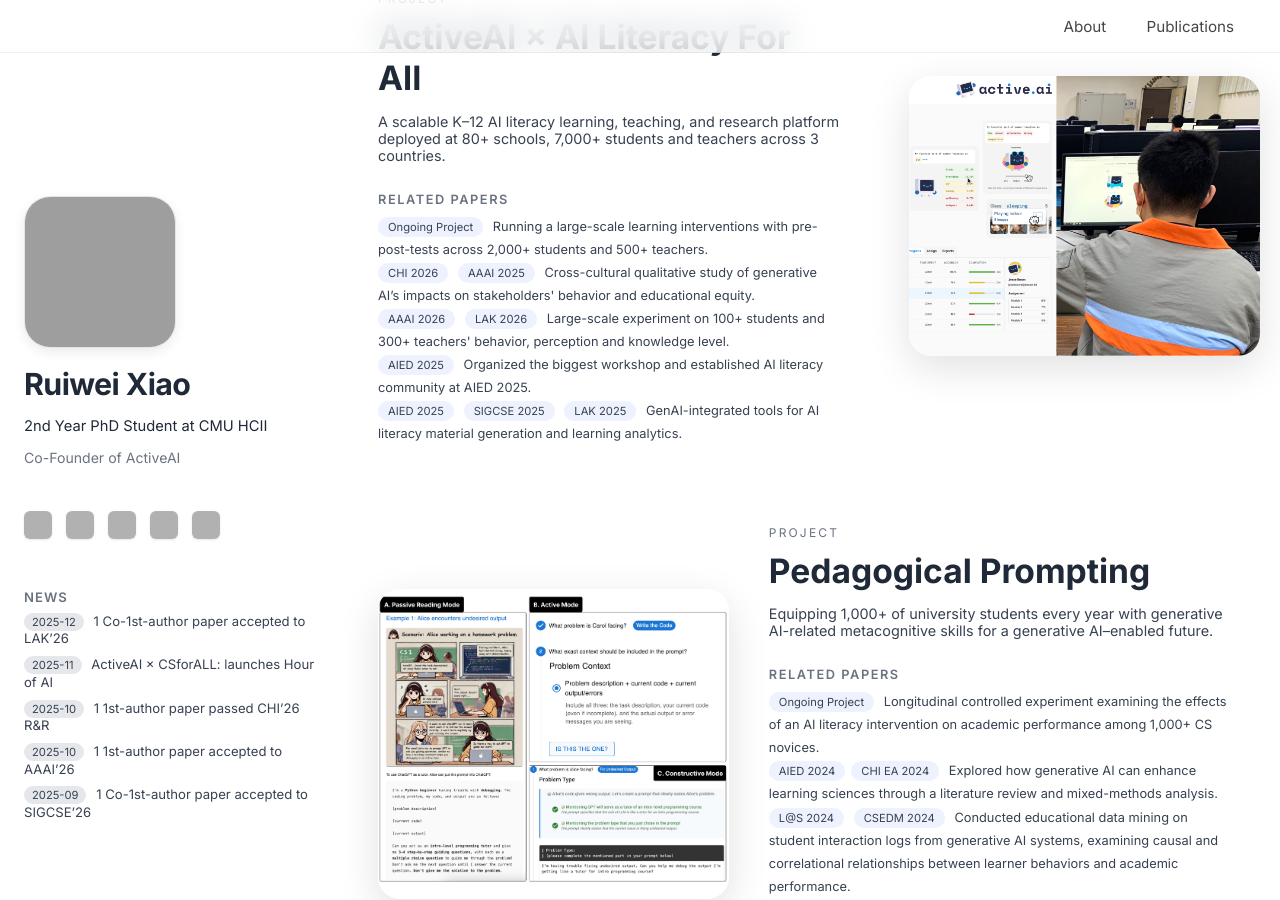
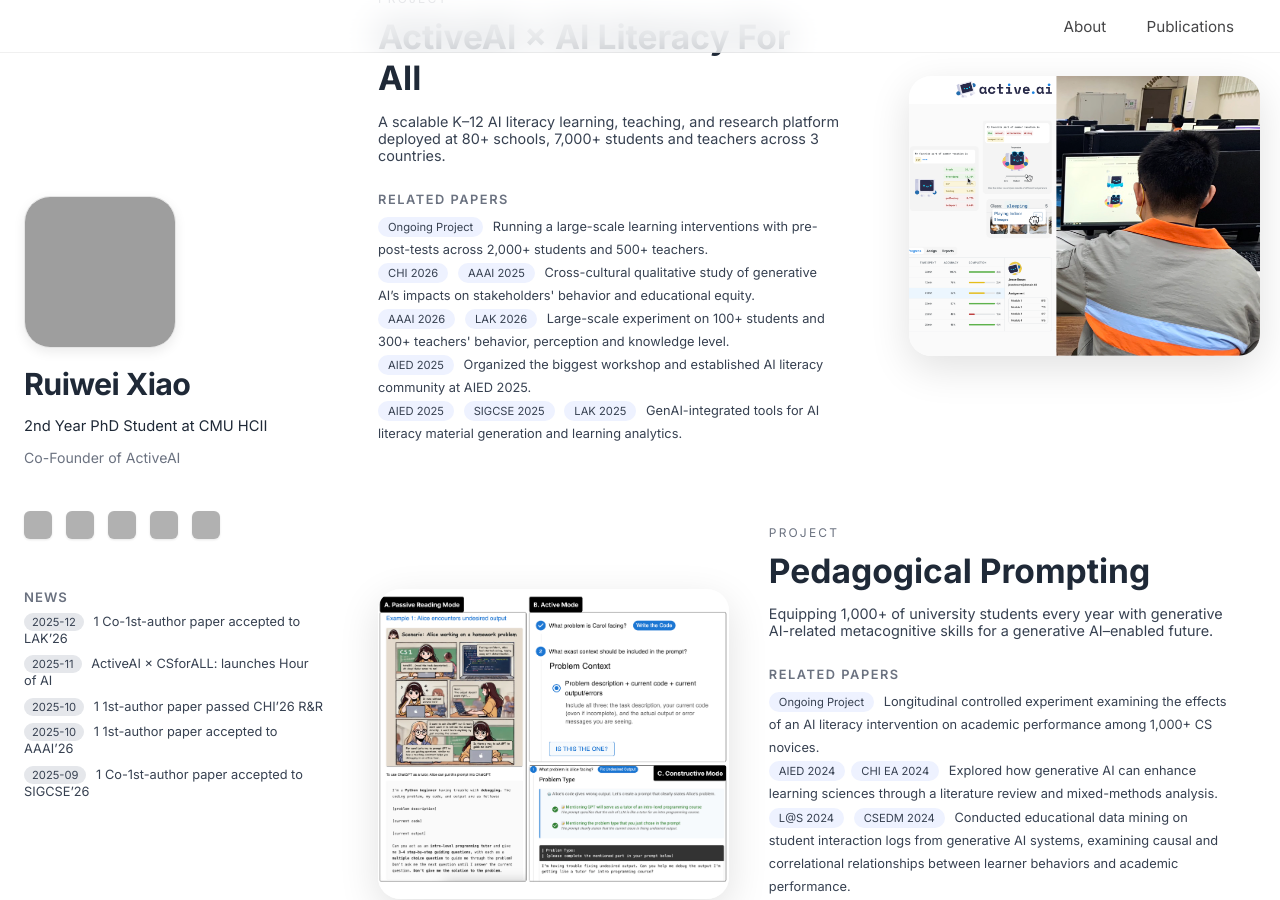
Before and after one commit to ruiwei-xiao/ruiwei-xiao.github.io, a Jekyll site: the page built from index.md, in a window 1280 px wide and 900 px high, scrolled down 356 px. Built offline with Jekyll 4.4.1, drawn with Linux system fonts in a browser that asks for light colours; grey boxes are pictures that could not be loaded.

Commit message:
Update style.css

```diff
--- a/assets/css/style.css
+++ b/assets/css/style.css
@@ -167,7 +167,7 @@
 }
 
 .news-list-small li {
-  font-size: 0.82rem;     /* 更小一点 */
+  font-size: 0.8rem;     /* 更小一点 */
   margin-bottom: 8px;
   line-height: 1.35;
 }
```
